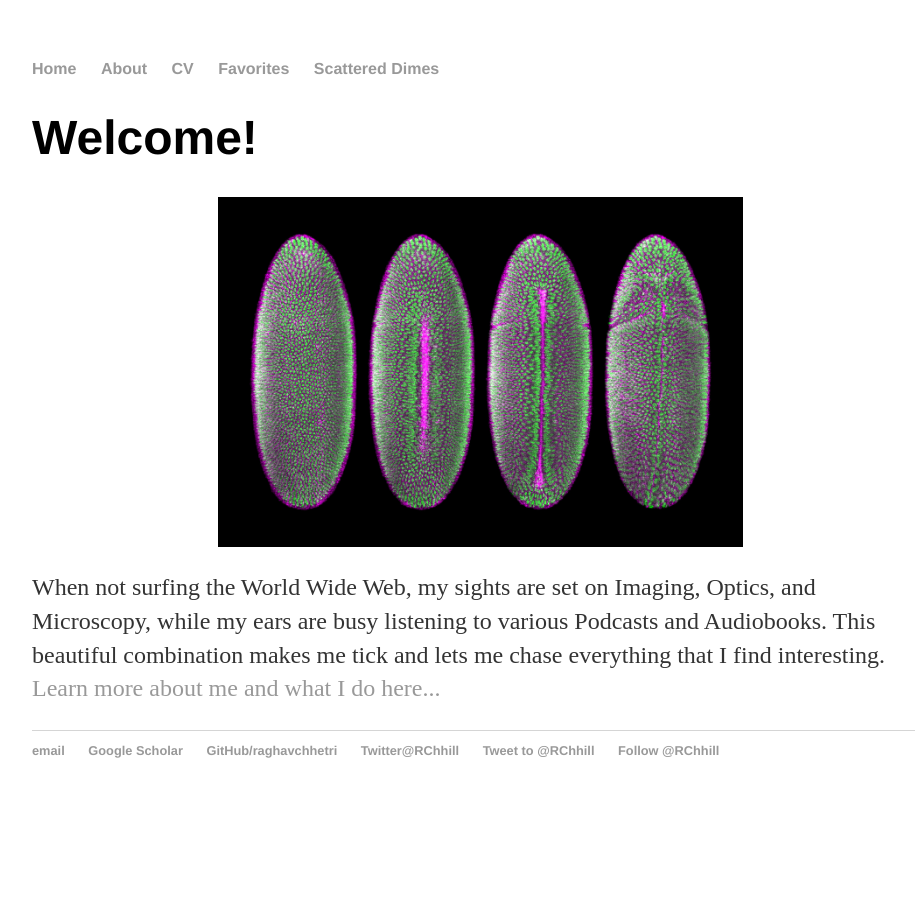
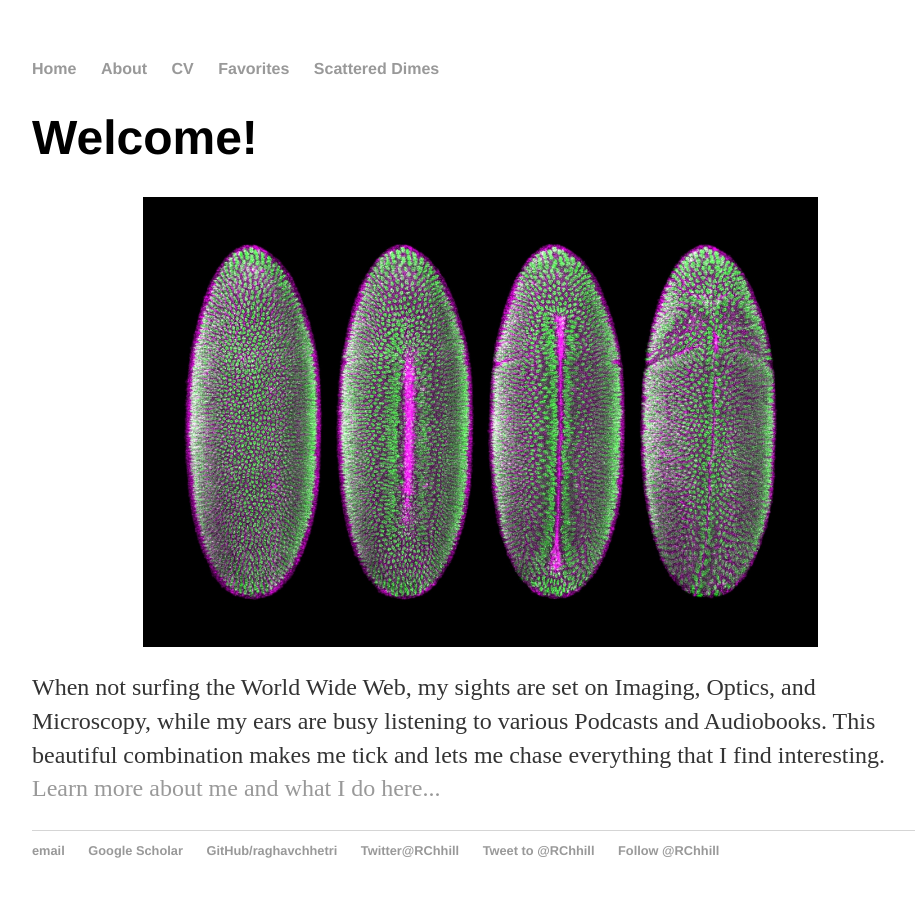
Before and after one commit to raghavchhetri/raghavchhetri.github.io, a Jekyll site: the page built from index.html, in a window 1280 px wide. Shown: the whole page, without its empty margins (160-1075 px from the left). Built offline with Jekyll 4.4.1, drawn with Linux system fonts in a browser that asks for light colours; comment, search, counter and statistics services are not loaded.

Commit message:
Update index.html

```diff
--- a/index.html
+++ b/index.html
@@ -4,7 +4,7 @@ title: Science is hard. It rocks though... Stay with it!
 ---
 <div class="blurb">
 	<h1>Welcome!</h1>
-	<div style="height: 350px">
+	<div style="height: 450px">
 		<img src="/about/DrosophilaDevelopment.jpg" alt="Development" style="max-height:100%; width:100%; object-fit:contain" class="inline"/>
 	</div>
 	<p>When not surfing the World Wide Web, my sights are set on Imaging, Optics, and Microscopy,
```
